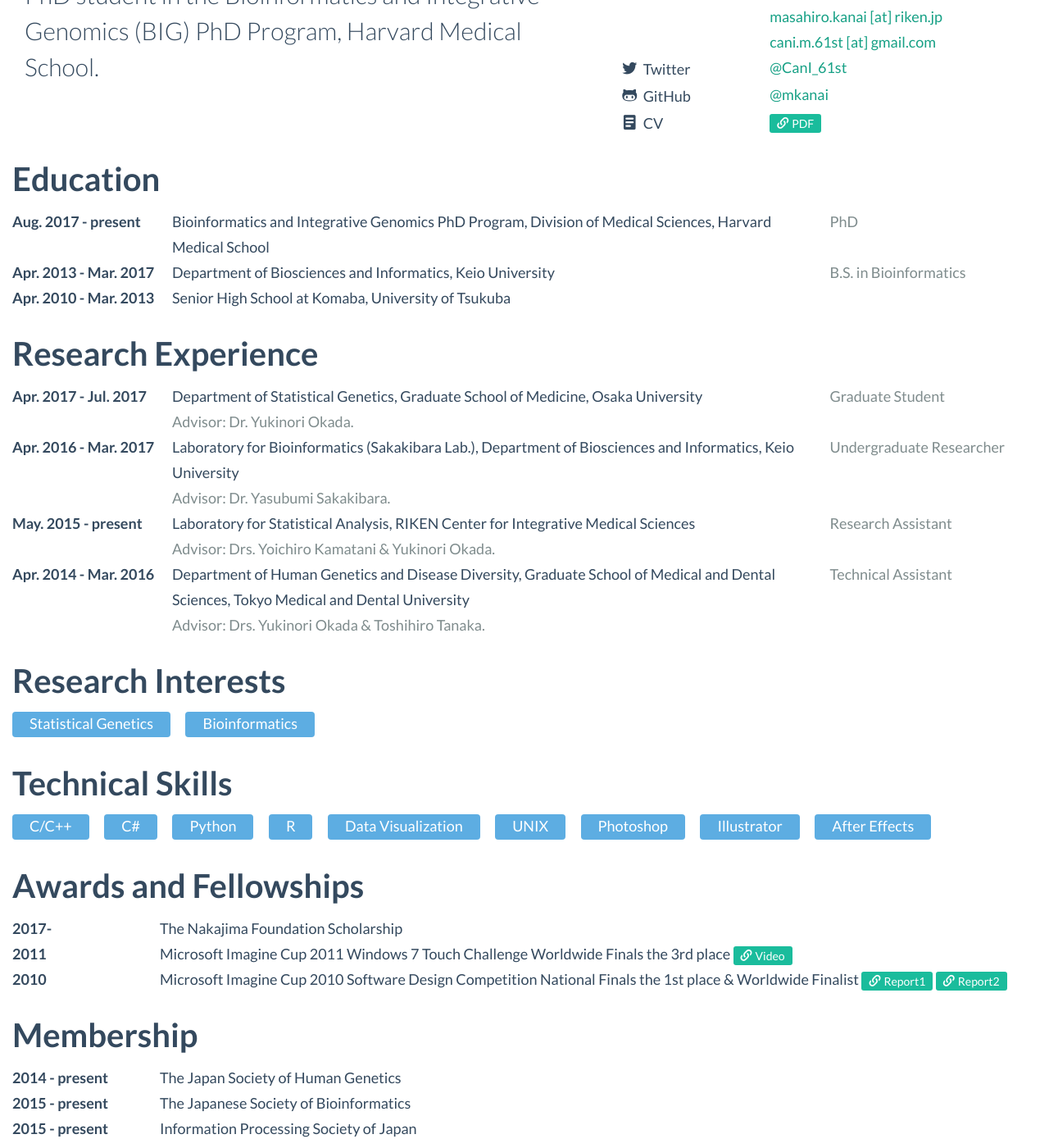
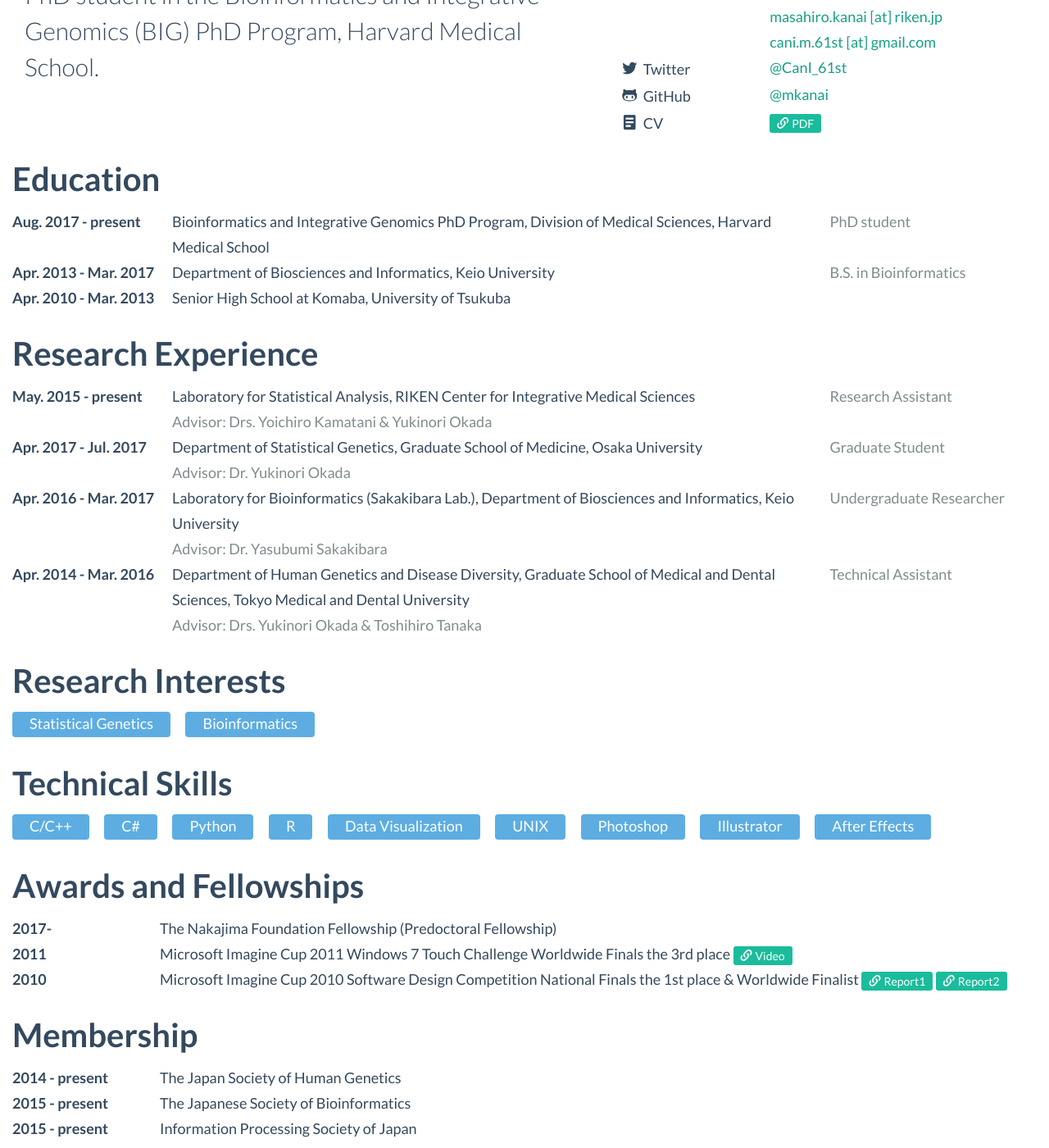
Before and after one commit to xtmgah/mkanai.github.io, a Jekyll site: the page built from index.html, in a window 1280 px wide and 1400 px high, scrolled down 222 px. Shown: the whole window at 82% size. Built offline with Jekyll 4.4.1, drawn with Linux system fonts in a browser that asks for light colours; Markdown is read by kramdown in place of the engine named in the settings.

```diff
--- a/_data/awards.yml
+++ b/_data/awards.yml
@@ -1,5 +1,5 @@
 en:
-  - name: The Nakajima Foundation Scholarship
+  - name: The Nakajima Foundation Fellowship (Predoctoral Fellowship)
     date: 2017-
   - name: Microsoft Imagine Cup 2011 Windows 7 Touch Challenge Worldwide Finals the 3rd place
     date: 2011
--- a/_data/education.yml
+++ b/_data/education.yml
@@ -1,6 +1,6 @@
 en:
   - name: Bioinformatics and Integrative Genomics PhD Program, Division of Medical Sciences, Harvard Medical School
-    degree: PhD
+    degree: PhD student
     period: Aug. 2017 - present
     location: Boston, USA
   - name: Department of Biosciences and Informatics, Keio University
@@ -13,7 +13,7 @@ en:
     location: Tokyo, Japan
 ja:
   - name: Bioinformatics and Integrative Genomics PhD Program, Division of Medical Sciences, Harvard Medical School
-    degree: PhD
+    degree: PhD student
     period: 2017/08 - present
   - name: 慶應義塾大学 理工学部 生命情報学科
     degree: B.S. in Bioinformatics
--- a/_layouts/top.html
+++ b/_layouts/top.html
@@ -70,9 +70,9 @@ layout: default
           {% if workplace.advisor %}
           <div class="col-md-12 text-muted">
             {% if page.lang == 'ja' %}
-              指導教官: {{ workplace.advisor }}.
+              指導教官: {{ workplace.advisor }}
             {% else %}
-              Advisor: {{ workplace.advisor }}.
+              Advisor: {{ workplace.advisor }}
             {% endif %}
           </div>
           {% endif %}
```
Also changed, not shown: _bibliography/publications.bib (+13 -0 lines), _data/research.yml (+8 -8 lines), 2 other files.
